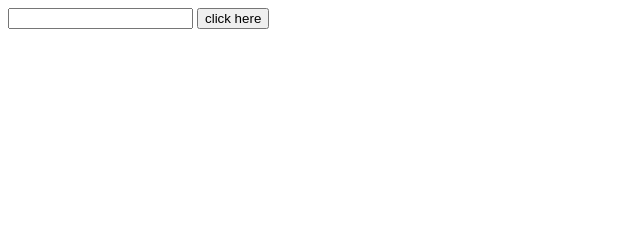
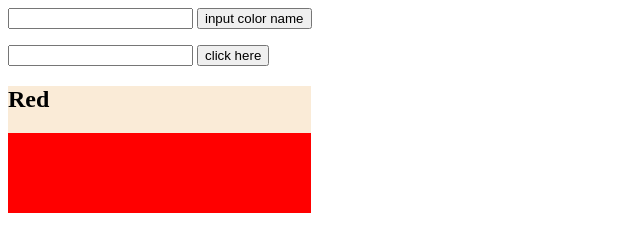
Before and after one commit to staten-island-tech/dom-manipulation-project-Kai-Shleymovich, a plain HTML site: page index.html in a window 1280 px wide. Shown: the whole page, without its empty margins (0-640 px from the left). Drawn offline with Linux system fonts and the light colour scheme.

Commit message:
html part of card done

```diff
--- a/app.js
+++ b/app.js
@@ -1,6 +1,7 @@
 const DOMSelectors = {
   form: document.getElementById('form'),
-  input: document.getElementById('colors')
+  nameinput: document.getElementById('color_name'),
+  hexinput: document.getElementById('colors')
 };
 DOMSelectors.form.addEventListener('submit',function(e){
   e.preventDefault()
--- a/index.html
+++ b/index.html
@@ -8,9 +8,22 @@
   </head>
   <body>
     <form action="" id="form">
-      <input type="text" id="colors">
+      <input type="text" id="color_name">
+      <input type="submit" value="input color name">
+    </form>
+    <form action="" id="form">
+      <input type="hex" id="colors">
       <input type="submit" value="click here">
     </form>
+
+    <div class="flex-wrapper">
+      <div class="card">
+        <h2>Red</h2>
+        <div class="background" style="background-color:#FF0000"></div>
+      </div>
+    </div>
+
+
     <script src="app.js"></script>
   </body>
 </html>
--- a/style.css
+++ b/style.css
@@ -0,0 +1,9 @@
+.background{
+    height:80%;
+    width: 100%;
+}
+.card {
+    width:24%;
+    background-color: antiquewhite;
+    height:100px;
+}
```
